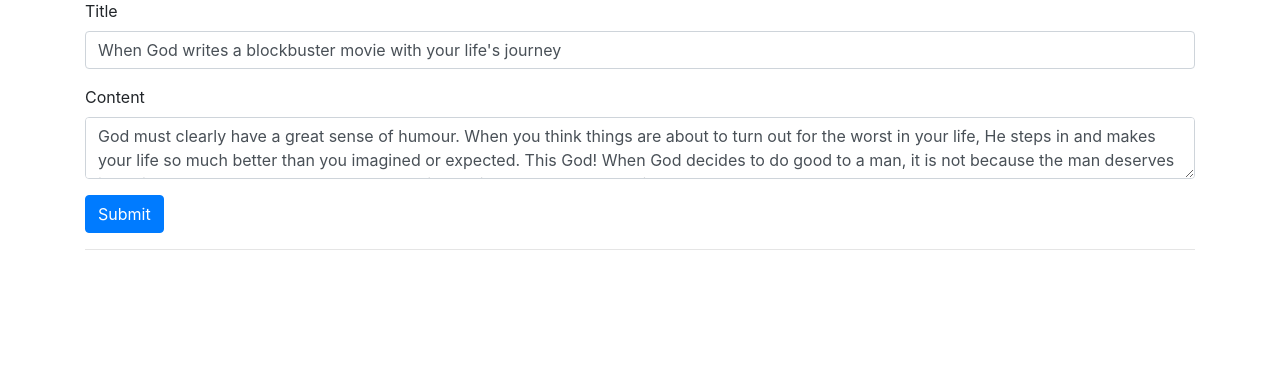
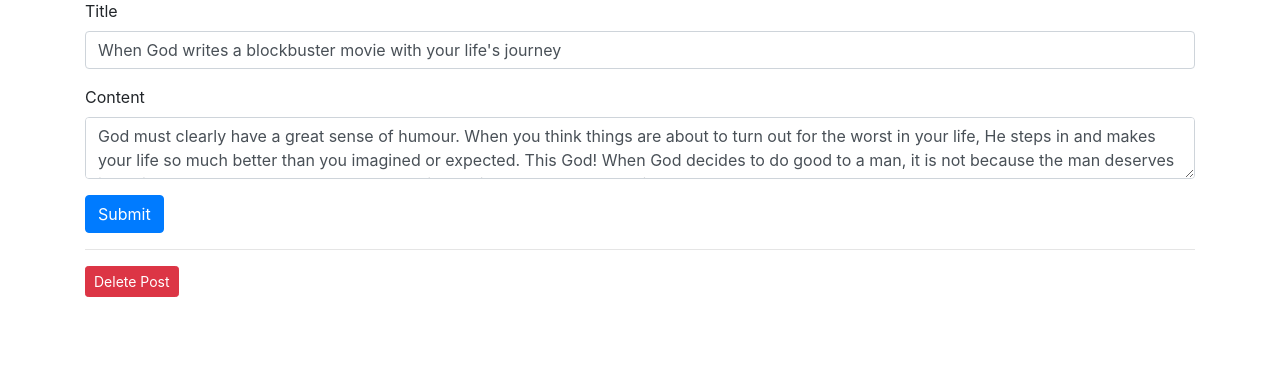
Before and after one commit to opelolo/personalblog, a Flask app: page /1/edit in a window 1280 px wide. Shown: the part 161-534 px from the top of the page. Run offline with Flask 2, Linux system fonts and the light colour scheme; data comes from the database, SQL or seed files in the repository; some libraries are stand-ins or nearby versions.

Commit message:
Add 'delete post' feature to edit page

```diff
--- a/app.py
+++ b/app.py
@@ -72,3 +72,14 @@ def edit(id):
             return redirect(url_for('index'))
 
     return render_template('edit.html', post=post)
+
+
+@app.route('/<int:id>/delete', methods=('POST',))
+def delete(id):
+    post = get_post(id)
+    conn = get_db_connection()
+    conn.execute('DELETE FROM posts WHERE id = ?', (id,))
+    conn.commit()
+    conn.close()
+    flash('"{}" was successfully deleted!'.format(post['title']))
+    return redirect(url_for('index'))
--- a/templates/edit.html
+++ b/templates/edit.html
@@ -22,4 +22,11 @@
     </div>
 </form>
 <hr>
+
+<form action="{{ url_for('delete', id=post['id']) }}" method="POST">
+    <input type="submit" value="Delete Post"
+            class="btn btn-danger btn-sm"
+            onclick="return confirm('Are you sure you want to delete this post?')">
+</form>
+
 {% endblock %}
```
